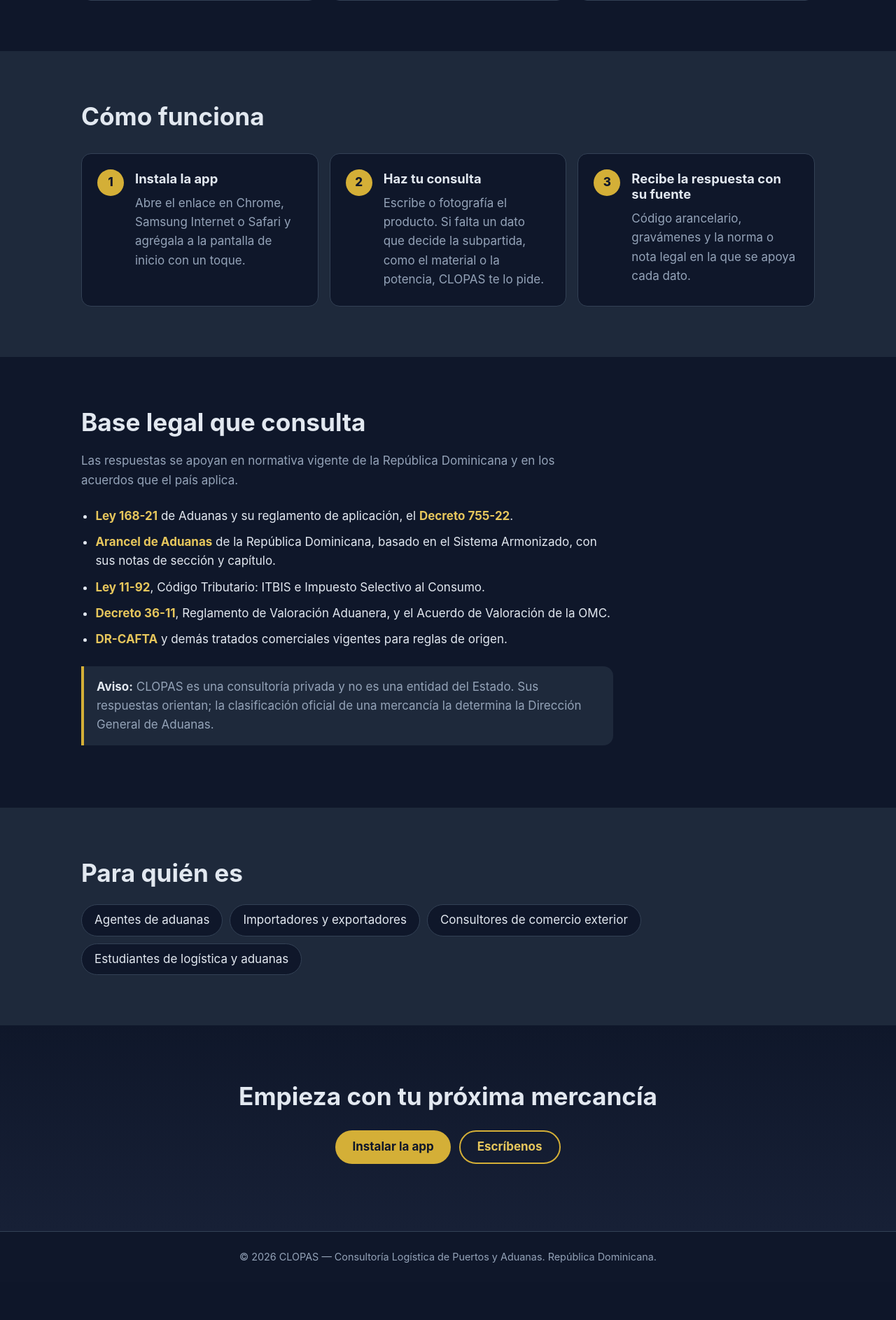
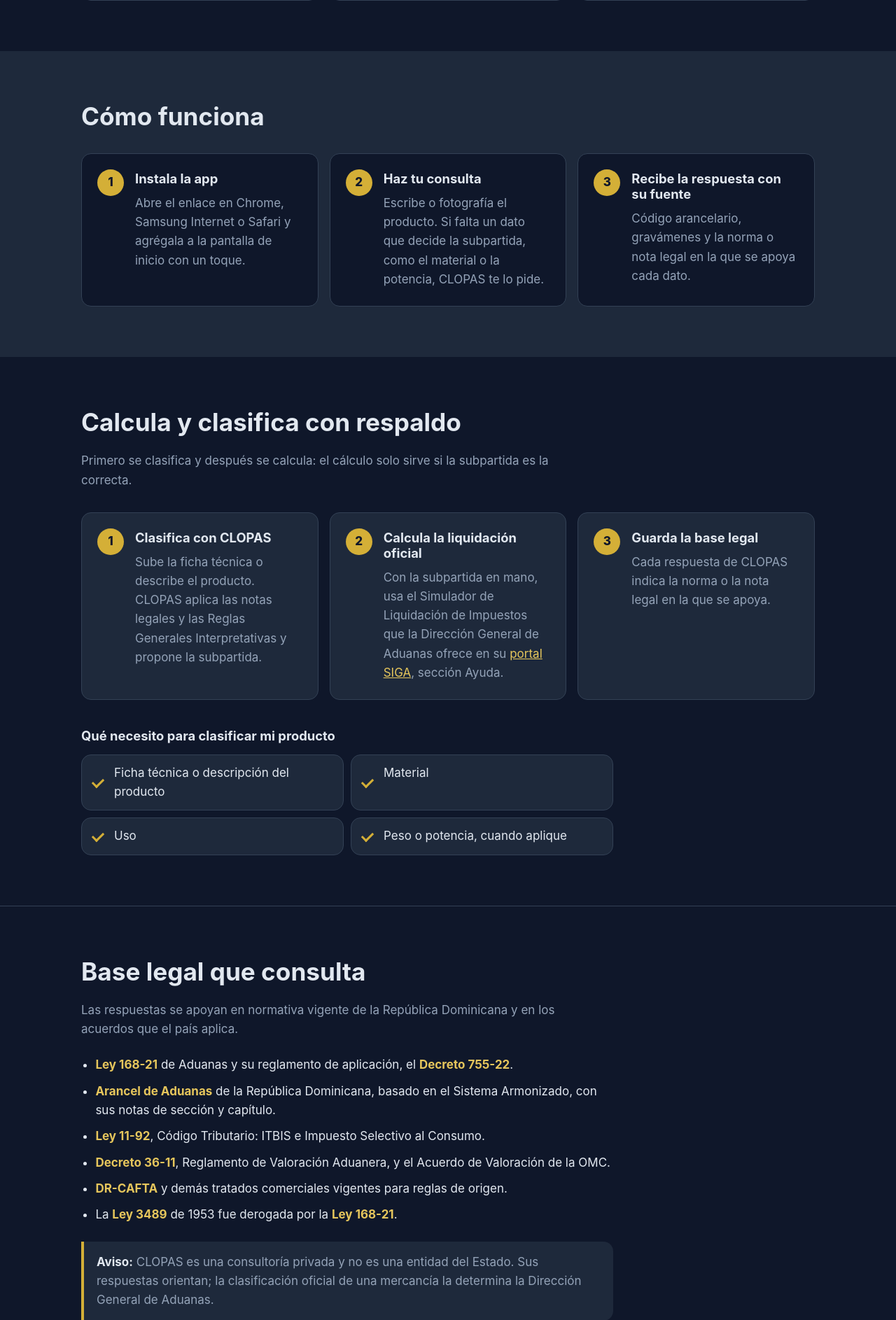
Before and after one commit to Office-Studio-Jj/biblioteca-dga, a Flask app: page /clopas in a window 1280 px wide. Shown: the part 1280-3166 px from the top of the page at 70% size. Before the commit the page ends 3084 px from the top, so only its background shows below. Run offline with Flask 3, Linux system fonts and the light colour scheme; parts of the project's set-up code (start-up, migrations or seed data) failed here and were passed over; some libraries are stand-ins or nearby versions.

Commit message:
feat(clopas): Add the 'Calcula y clasifica con respaldo' section (BR-20261002-2102)
Adds a three-step section (classify, official SIGA simulator, keep the legal
basis), the list of data needed to classify a product, a menu link, and the
Ley 3489 repeal note.

Co-Authored-By: Claude Opus 5.5 <noreply@anthropic.com>

```diff
--- a/static/web/clopas.css
+++ b/static/web/clopas.css
@@ -33,6 +33,11 @@ h2 { font-size: clamp(1.6rem, 4vw, 2.2rem); }
 h3 { font-size: 1.15rem; }
 p { margin: 0 0 1em; }
 
+.sr-only {
+  position: absolute; width: 1px; height: 1px; padding: 0; margin: -1px;
+  overflow: hidden; clip: rect(0, 0, 0, 0); white-space: nowrap; border: 0;
+}
+
 .contenedor { width: 100%; max-width: var(--ancho); margin: 0 auto; padding: 0 16px; }
 
 .saltar {
@@ -51,9 +56,10 @@ p { margin: 0 0 1em; }
 .barra-interior { display: flex; align-items: center; justify-content: space-between; gap: 16px; min-height: 60px; }
 .marca { color: var(--oro); font-weight: 800; letter-spacing: .18em; text-decoration: none; font-size: 1.15rem; }
 .menu { display: none; list-style: none; margin: 0; padding: 0; gap: 24px; }
-.menu a { color: var(--texto-suave); text-decoration: none; font-size: .95rem; }
+.menu a { color: var(--texto-suave); text-decoration: none; font-size: .95rem; white-space: nowrap; }
 .menu a:hover { color: var(--texto); }
-@media (min-width: 760px) { .menu { display: flex; } }
+@media (min-width: 760px) { .menu { display: flex; gap: 18px; } }
+@media (min-width: 900px) { .menu { gap: 24px; } }
 
 /* Botones */
 .boton {
@@ -111,6 +117,20 @@ p { margin: 0 0 1em; }
 }
 .pasos p { color: var(--texto-suave); margin: 0; }
 
+/* Seccion "Calcula y clasifica": mismo fondo que #base-legal, se separa con un borde */
+.seccion-separada { border-bottom: 1px solid var(--borde); }
+.pasos-claro li { background: var(--fondo-2); }
+.pasos a { overflow-wrap: anywhere; }
+.subtitulo-requisitos { margin-top: 40px; }
+.requisitos { list-style: none; padding: 0; margin: 16px 0 0; display: grid; gap: 10px; max-width: 760px; }
+@media (min-width: 640px) { .requisitos { grid-template-columns: repeat(2, 1fr); } }
+.requisitos li { position: relative; padding: 12px 16px 12px 46px; border: 1px solid var(--borde); border-radius: var(--radio); background: var(--fondo-2); }
+.requisitos li::before {
+  content: ""; position: absolute; left: 18px; top: 50%;
+  width: 7px; height: 13px; margin-top: -9px;
+  border: solid var(--oro); border-width: 0 3px 3px 0; transform: rotate(45deg);
+}
+
 .normas { padding-left: 1.2em; margin: 24px 0; max-width: 760px; }
 .normas li { margin-bottom: .6em; }
 .normas strong { color: var(--oro-claro); }
--- a/templates/clopas_web.html
+++ b/templates/clopas_web.html
@@ -27,6 +27,7 @@
         <ul class="menu">
           <li><a href="#funciones">Funciones</a></li>
           <li><a href="#como-funciona">Cómo funciona</a></li>
+          <li><a href="#calcula">Calcula y clasifica</a></li>
           <li><a href="#base-legal">Base legal</a></li>
         </ul>
       </nav>
@@ -106,6 +107,34 @@
       </div>
     </section>
 
+    <section class="seccion seccion-separada" id="calcula" aria-labelledby="titulo-calcula">
+      <div class="contenedor">
+        <h2 id="titulo-calcula">Calcula y clasifica con respaldo</h2>
+        <p class="intro-seccion">Primero se clasifica y después se calcula: el cálculo solo sirve si la subpartida es la correcta.</p>
+        <ol class="pasos pasos-claro">
+          <li>
+            <h3>Clasifica con CLOPAS</h3>
+            <p>Sube la ficha técnica o describe el producto. CLOPAS aplica las notas legales y las Reglas Generales Interpretativas y propone la subpartida.</p>
+          </li>
+          <li>
+            <h3>Calcula la liquidación oficial</h3>
+            <p>Con la subpartida en mano, usa el Simulador de Liquidación de Impuestos que la Dirección General de Aduanas ofrece en su <a href="https://siga.aduanas.gob.do/Default.aspx" target="_blank" rel="noopener noreferrer">portal SIGA<span class="sr-only"> (se abre en otra pestaña)</span></a>, sección Ayuda.</p>
+          </li>
+          <li>
+            <h3>Guarda la base legal</h3>
+            <p>Cada respuesta de CLOPAS indica la norma o la nota legal en la que se apoya.</p>
+          </li>
+        </ol>
+        <h3 class="subtitulo-requisitos">Qué necesito para clasificar mi producto</h3>
+        <ul class="requisitos">
+          <li>Ficha técnica o descripción del producto</li>
+          <li>Material</li>
+          <li>Uso</li>
+          <li>Peso o potencia, cuando aplique</li>
+        </ul>
+      </div>
+    </section>
+
     <section class="seccion" id="base-legal" aria-labelledby="titulo-legal">
       <div class="contenedor">
         <h2 id="titulo-legal">Base legal que consulta</h2>
@@ -116,6 +145,7 @@
           <li><strong>Ley 11-92</strong>, Código Tributario: ITBIS e Impuesto Selectivo al Consumo.</li>
           <li><strong>Decreto 36-11</strong>, Reglamento de Valoración Aduanera, y el Acuerdo de Valoración de la OMC.</li>
           <li><strong>DR-CAFTA</strong> y demás tratados comerciales vigentes para reglas de origen.</li>
+          <li>La <strong>Ley 3489</strong> de 1953 fue derogada por la <strong>Ley 168-21</strong>.</li>
         </ul>
         <p class="aviso"><strong>Aviso:</strong> CLOPAS es una consultoría privada y no es una entidad del Estado. Sus respuestas orientan; la clasificación oficial de una mercancía la determina la Dirección General de Aduanas.</p>
       </div>
```
Also changed, not shown: tests/test_clopas_web.py (+20 -0 lines).
